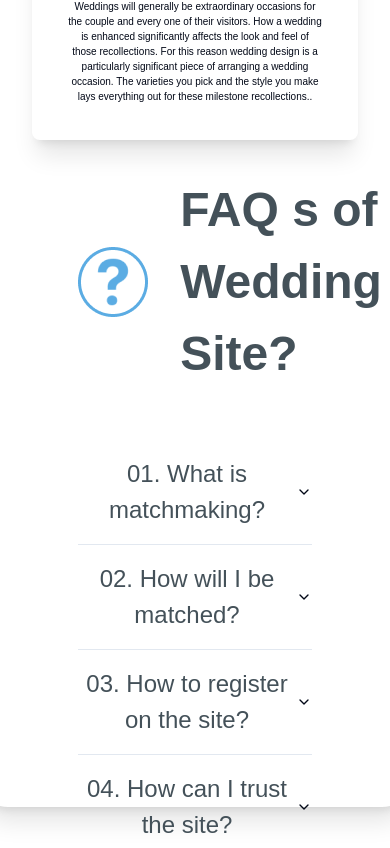
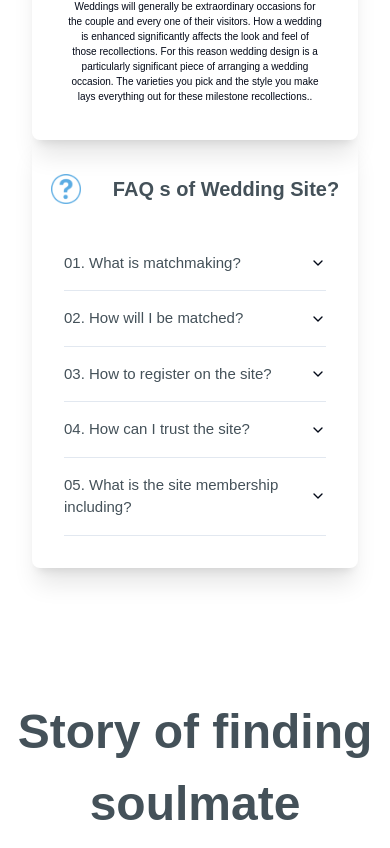
Before and after one commit to SphiriaDigital666/Wedding-Application, a Next.js app: page / in a window 390 px wide. Shown: the part 1796-2644 px from the top of the page. Built offline with nearby package versions, Linux system fonts and the light colour scheme; no server answers; a web font is replaced by a local one.

Commit message:
FAQ section mobile view

```diff
--- a/app/_landingPage/accordion.tsx
+++ b/app/_landingPage/accordion.tsx
@@ -3,14 +3,16 @@ import {
   AccordionContent,
   AccordionItem,
   AccordionTrigger,
-} from "@/components/ui/accordion";
+} from '@/components/ui/accordion';
 
 export function AccordionDemo() {
   return (
-    <Accordion type="single" collapsible className="w-full">
+    <Accordion type="single" collapsible className="w-full p-8 ">
       <AccordionItem value="item-1">
         <AccordionTrigger>
-          <p className="text-[24px] text-[#445159]">01. What is matchmaking?</p>
+          <p className="text-[15px] md:text-[24px] text-[#445159]">
+            01. What is matchmaking?
+          </p>
         </AccordionTrigger>
         <AccordionContent>
           Meeting two busy individuals with same ideas by a team of
@@ -20,7 +22,7 @@ export function AccordionDemo() {
       </AccordionItem>
       <AccordionItem value="item-2">
         <AccordionTrigger>
-          <p className="text-[24px] text-[#445159]">
+          <p className="text-[15px] md:text-[24px] text-[#445159]">
             02. How will I be matched?
           </p>
         </AccordionTrigger>
@@ -33,7 +35,7 @@ export function AccordionDemo() {
       </AccordionItem>
       <AccordionItem value="item-3">
         <AccordionTrigger>
-          <p className="text-[24px] text-[#445159]">
+          <p className="text-[15px] md:text-[24px] text-[#445159]">
             03. How to register on the site?
           </p>
         </AccordionTrigger>
@@ -45,7 +47,7 @@ export function AccordionDemo() {
 
       <AccordionItem value="item-4">
         <AccordionTrigger>
-          <p className="text-[24px] text-[#445159]">
+          <p className="text-[15px] md:text-[24px] text-[#445159]">
             04. How can I trust the site?
           </p>
         </AccordionTrigger>
@@ -57,7 +59,7 @@ export function AccordionDemo() {
 
       <AccordionItem value="item-5">
         <AccordionTrigger>
-          <p className="text-[24px] text-[#445159]">
+          <p className="text-[15px] md:text-[24px] text-left text-[#445159]">
             05. What is the site membership including?
           </p>
         </AccordionTrigger>
--- a/app/page.tsx
+++ b/app/page.tsx
@@ -215,17 +215,17 @@ export default function Home() {
       </section>
 
       <section>
-        <div className="mt-[350px] md:mt-[100px] flex items-center justify-center">
-          <div className="w-[990px] h-[673px] bg-[#fff] rounded-[30px] px-[100px] shadow-xl">
-            <div className="flex items-center gap-8 pt-[40px] pb-[50px]">
+        <div className="mt-[350px] md:mt-[100px] flex items-center justify-center m-8">
+          <div className="w-full md:w-[990px] md:h-[673px] bg-[#fff] rounded-lg md:px-[100px] shadow-xl">
+            <div className="flex items-center justify-center gap-8 pt-[40px] md:pb-[50px]">
               <Image
                 src="/landingPage/question-icon.png"
                 alt="Description of the image"
                 width={70}
                 height={70}
-                className=""
+                className="w-[30px]"
               />
-              <p className="text-[48px] text-[#445159] font-bold">
+              <p className="text-[20px] md:text-[48px] text-[#445159] font-bold">
                 FAQ s of Wedding Site?
               </p>
             </div>
```
